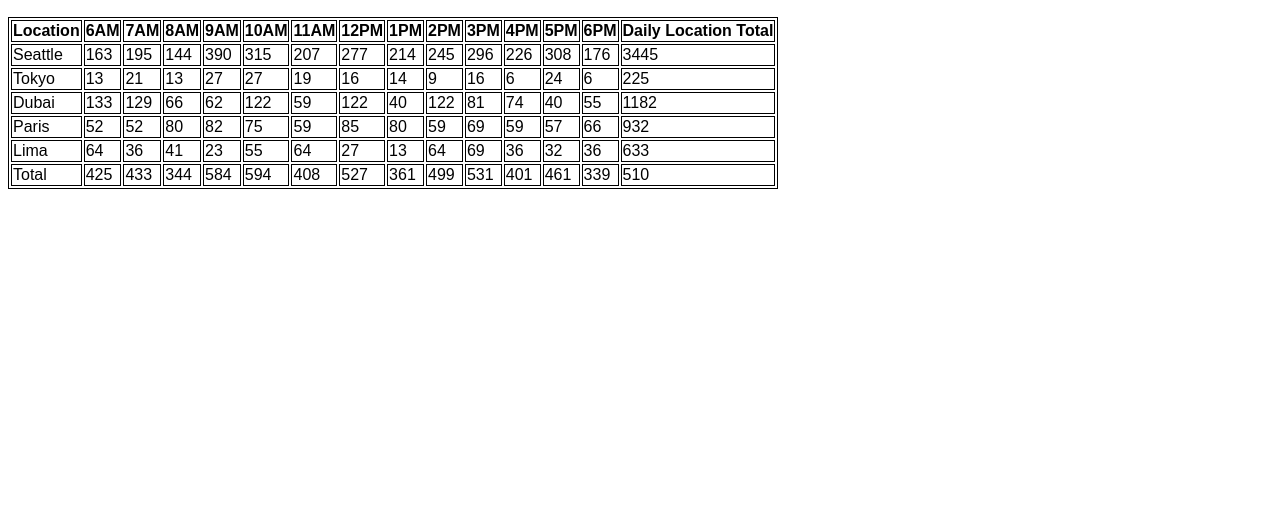
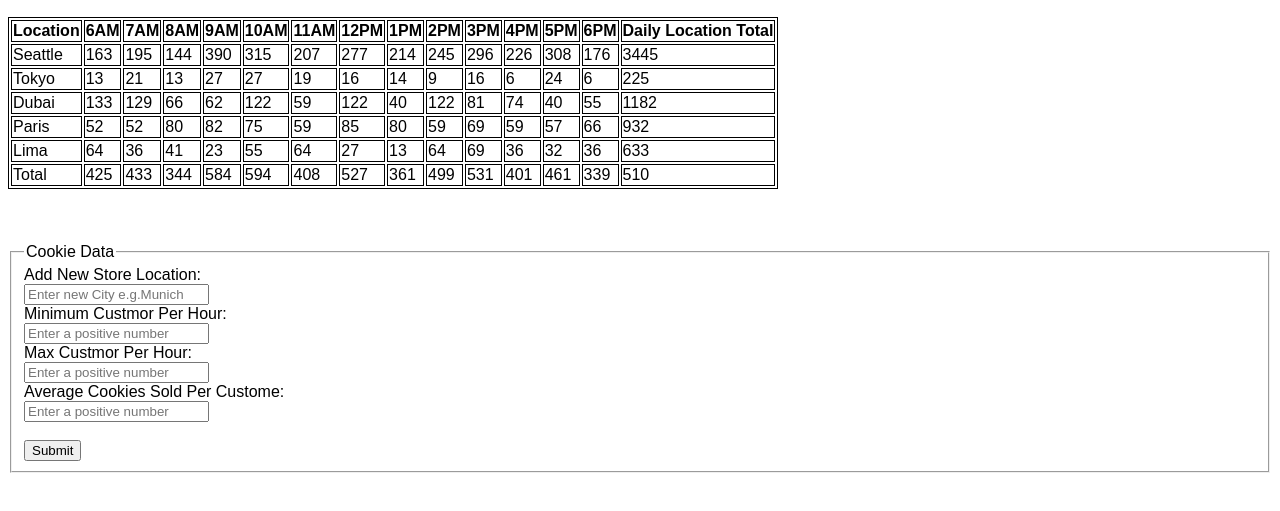
Before and after one commit to Amer-bit/cookie-stand, a plain HTML site: page sales.html in a window 1280 px wide. Shown: the part 111-622 px from the top of the page. Drawn offline with Linux system fonts and the light colour scheme.

Commit message:
added nonfunctional form

```diff
--- a/CSS/style.css
+++ b/CSS/style.css
@@ -65,3 +65,4 @@ table ,th, td{
 
   .dropdown:hover .dropdown-content {
     display: block;
+  }
--- a/sales.html
+++ b/sales.html
@@ -20,6 +20,25 @@
 
         </section>
 
+        <form action="">
+            <br>
+            <br>
+            <br>
+            <fieldset>
+                <legend>Cookie Data</legend>
+                <label for="location">Add New Store Location: </label><br>
+                <input type="text" id="location" name="location" placeholder="Enter new City e.g.Munich" required> <br>
+                <label for="minCust">Minimum Custmor Per Hour: </label> <br>
+                <input type="text" id="minCust" name="minCust" placeholder="Enter a positive number" required><br>
+                <label for="maxCust">Max Custmor Per Hour:</label><br>
+                <input type="text" id="maxCust" name="maxCust" placeholder="Enter a positive number" required><br>
+                <label for="avgCust">Average Cookies Sold Per Custome:</label><br>
+                <input type="text" id="avgCust" name="avgCust" placeholder="Enter a positive number" required><br><br>
+                <button id="submit" i>Submit</button>
+            </fieldset>
+
+        </form>
+
     </main>
 
     <script src="JS/app.js"></script>
```
